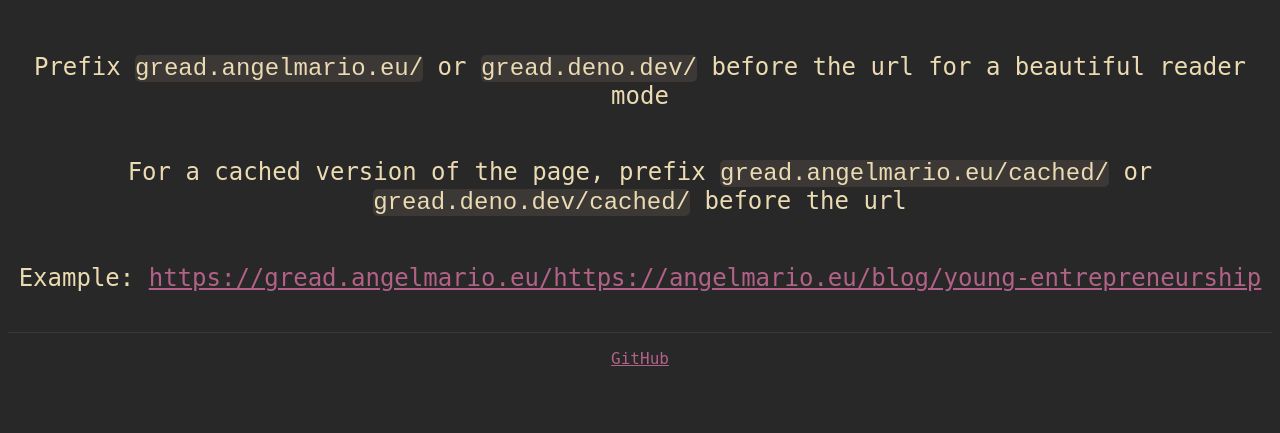
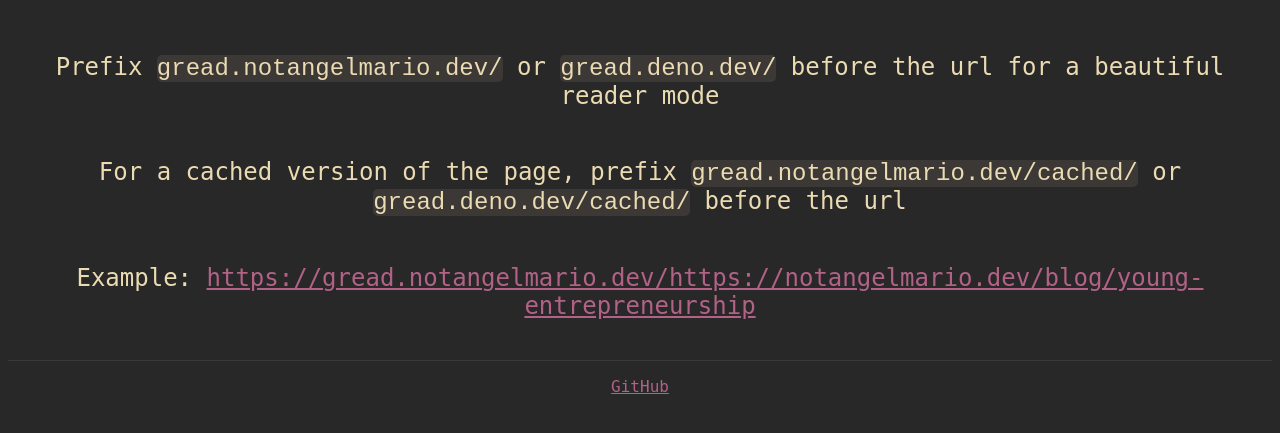
Before and after one commit to notangelmario/gread, a plain HTML site: page src/resources/index.html in a window 1280 px wide. Shown: the part 99-532 px from the top of the page. Drawn offline with Linux system fonts and the light colour scheme.

Commit message:
Updated links

```diff
--- a/src/resources/index.html
+++ b/src/resources/index.html
@@ -7,9 +7,9 @@
 	</head>
 	<body>
 		<h1>GRead</h1>
-		<p>Prefix <code>gread.angelmario.eu/</code> or <code>gread.deno.dev/</code> before the url for a beautiful reader mode</p>
-		<p>For a cached version of the page, prefix <code>gread.angelmario.eu/cached/</code> or <code>gread.deno.dev/cached/</code> before the url</p>
-		<p>Example: <a href="https://gread.angelmario.eu/https://angelmario.eu/blog/young-entrepreneurship">https://gread.angelmario.eu/https://angelmario.eu/blog/young-entrepreneurship</a></p>
+		<p>Prefix <code>gread.notangelmario.dev/</code> or <code>gread.deno.dev/</code> before the url for a beautiful reader mode</p>
+		<p>For a cached version of the page, prefix <code>gread.notangelmario.dev/cached/</code> or <code>gread.deno.dev/cached/</code> before the url</p>
+		<p>Example: <a href="https://gread.notangelmario.dev/https://angelmario.eu/blog/young-entrepreneurship">https://gread.notangelmario.dev/https://notangelmario.dev/blog/young-entrepreneurship</a></p>
 
 		<hr/>
 
```
